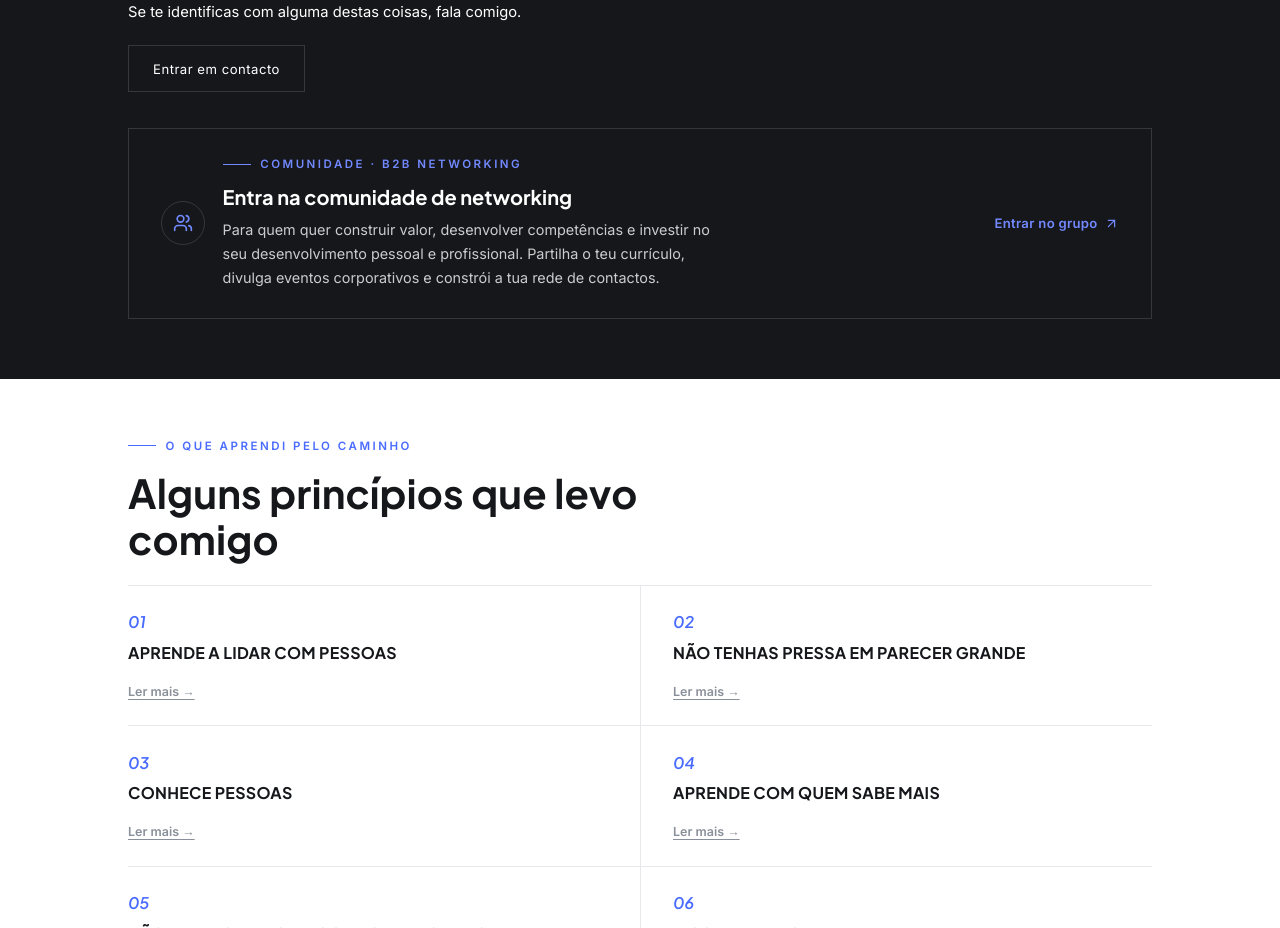
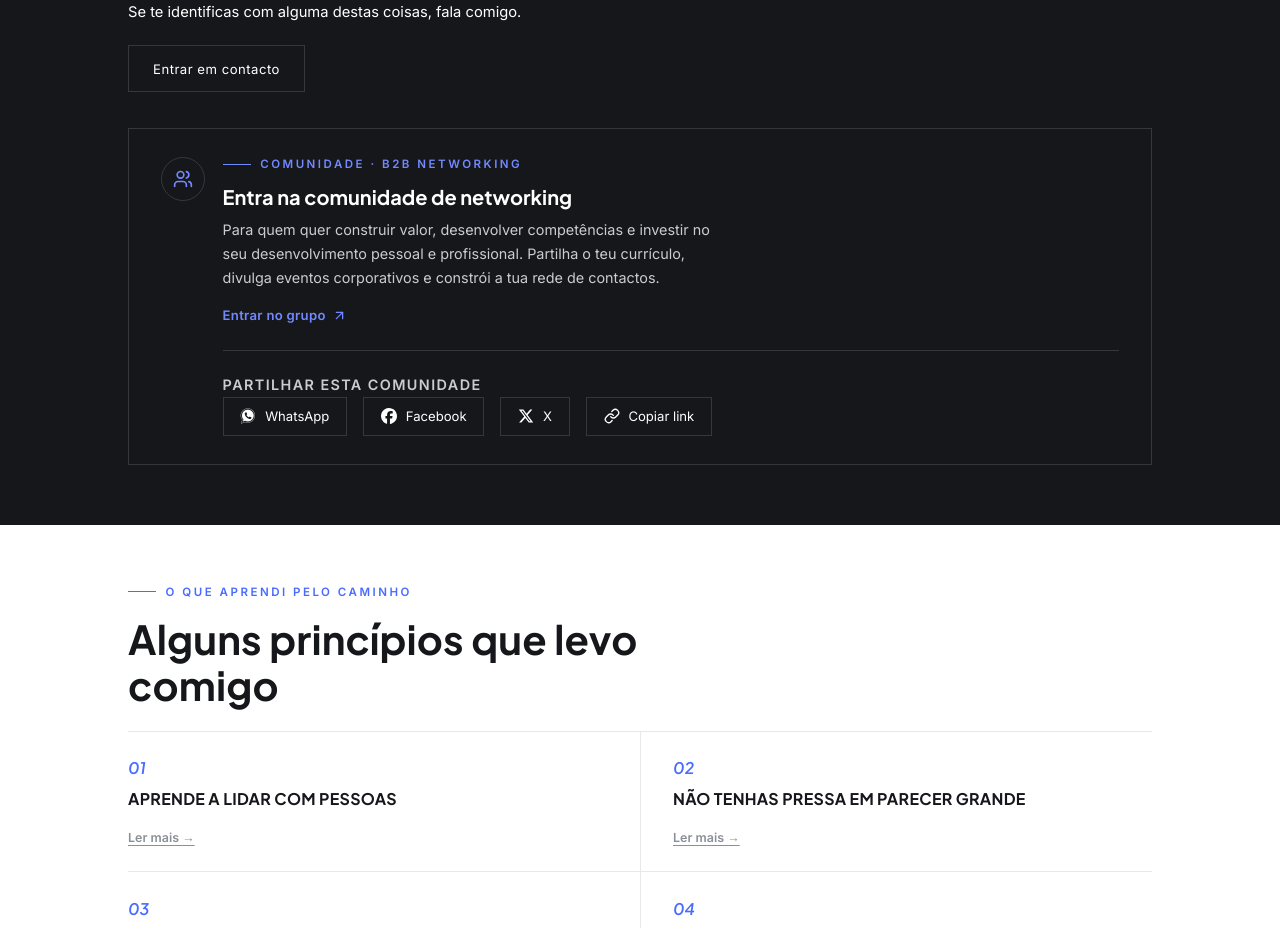
Before and after one commit to FredsonGotKeys/DIA7, a plain HTML site: page index.html in a window 1280 px wide. Shown: the part 4898-5826 px from the top of the page. Drawn offline with nearby package versions, Linux system fonts and the light colour scheme.

Commit message:
Adiciona botões de partilha ao cartão da comunidade de networking (#29)
Replica o padrão já usado no livro "O Telemóvel na Mesa de Jantar"
(share-row com WhatsApp, Facebook, X e copiar link) no cartão da
comunidade de B2B Networking, apontando para
https://fredsonmuianga.com/#networking.

Para suportar isto correctamente foi necessário deixar de ter o cartão
inteiro como uma única ligação (<a> a envolver tudo) — interactivo
aninhado dentro de interactivo é inválido em HTML e partiria o clique dos
novos botões de partilha. O cartão passa a ser um contentor simples com
uma ligação própria "Entrar no grupo" e a nova secção de partilha, com
cores adaptadas ao fundo escuro da secção Networking.


Claude-Session: https://claude.ai/code/session_0174u6W9GAKef4gqCUmcRGAT

Co-authored-by: Claude <noreply@anthropic.com>

```diff
--- a/index.html
+++ b/index.html
@@ -1257,16 +1257,8 @@
     margin-top: 2.25rem;
     padding: 1.5rem;
     border: 1px solid var(--hero-line);
-    text-decoration: none;
-    color: inherit;
     position: relative;
     z-index: 1;
-    transition: border-color 0.18s ease, background 0.18s ease;
-  }
-
-  .community-card:hover {
-    border-color: var(--accent);
-    background: rgba(73,107,255,0.06);
   }
 
   .community-card-icon {
@@ -1310,20 +1302,36 @@
     font-size: 0.82rem;
     font-weight: 600;
     letter-spacing: 0.3px;
+    text-decoration: none;
     color: var(--accent-dim);
-  }
+    margin-top: 1.1rem;
+    transition: color 0.16s ease;
+  }
+
+  .community-card-cta:hover { color: var(--bg); }
 
   .community-card-cta svg,
   .community-card-cta i { width: 15px; height: 15px; }
+
+  .community-card .share-row { border-top-color: var(--hero-line); }
+  .community-card .share-label { color: rgba(255,255,255,0.55); }
+
+  .community-card .presence-link {
+    color: var(--bg);
+    border-color: var(--hero-line);
+  }
+
+  .community-card .presence-link:hover {
+    border-color: var(--accent-dim);
+    color: var(--accent-dim);
+  }
 
   @media (min-width: 700px) {
     .community-card {
       flex-direction: row;
-      align-items: center;
       padding: 1.75rem 2rem;
     }
     .community-card-body { flex: 1; }
-    .community-card-cta { flex-shrink: 0; }
   }
 
   /* ══════════════ APRENDIZADOS ══════════════ */
@@ -1940,15 +1948,36 @@
         </div>
       </div>
 
-      <a class="community-card reveal" href="https://chat.whatsapp.com/FdWYhqoth8OJ1GdIxjMLsP" target="_blank" rel="noopener noreferrer">
+      <div class="community-card reveal">
         <span class="community-card-icon"><i data-lucide="users"></i></span>
         <div class="community-card-body">
           <p class="eyebrow">COMUNIDADE · B2B NETWORKING</p>
           <h3>Entra na comunidade de networking</h3>
           <p>Para quem quer construir valor, desenvolver competências e investir no seu desenvolvimento pessoal e profissional. Partilha o teu currículo, divulga eventos corporativos e constrói a tua rede de contactos.</p>
-        </div>
-        <span class="community-card-cta">Entrar no grupo <i data-lucide="arrow-up-right"></i></span>
-      </a>
+          <a class="community-card-cta" href="https://chat.whatsapp.com/FdWYhqoth8OJ1GdIxjMLsP" target="_blank" rel="noopener noreferrer">Entrar no grupo <i data-lucide="arrow-up-right"></i></a>
+          <div class="share-row share-row-dark">
+            <p class="share-label">Partilhar esta comunidade</p>
+            <div class="presence-row">
+              <a class="presence-link" href="https://wa.me/?text=Encontrei%20uma%20comunidade%20de%20networking%20B2B%20interessante%2C%20criada%20por%20Fredson%20Muianga.%20Vê%20aqui%3A%20https%3A%2F%2Ffredsonmuianga.com%2F%23networking" target="_blank" rel="noopener noreferrer" aria-label="Partilhar a comunidade no WhatsApp">
+                <span class="icn"><span class="icon-img" style="--icon-src: url('assets/whatsapp-icon.png')"></span></span>
+                WhatsApp
+              </a>
+              <a class="presence-link" href="https://www.facebook.com/sharer/sharer.php?u=https%3A%2F%2Ffredsonmuianga.com%2F%23networking" target="_blank" rel="noopener noreferrer" aria-label="Partilhar a comunidade no Facebook">
+                <span class="icn"><svg viewBox="0 0 24 24" fill="currentColor"><path d="M9.101 23.691v-7.98H6.627v-3.667h2.474v-1.58c0-4.085 1.848-5.978 5.858-5.978.401 0 .955.042 1.468.103a8.68 8.68 0 0 1 1.141.195v3.325a8.623 8.623 0 0 0-.653-.036 26.805 26.805 0 0 0-.733-.009c-.707 0-1.259.096-1.675.309a1.686 1.686 0 0 0-.679.622c-.258.42-.374.995-.374 1.752v1.297h3.919l-.386 1.926-.287 1.741h-3.246v8.245C19.396 23.238 24 18.179 24 12.044c0-6.627-5.373-12-12-12s-12 5.373-12 12c0 6.135 4.604 11.194 10.101 11.647Z"/></svg></span>
+                Facebook
+              </a>
+              <a class="presence-link" href="https://twitter.com/intent/tweet?text=Encontrei%20uma%20comunidade%20de%20networking%20B2B%20interessante%2C%20criada%20por%20Fredson%20Muianga.&amp;url=https%3A%2F%2Ffredsonmuianga.com%2F%23networking" target="_blank" rel="noopener noreferrer" aria-label="Partilhar a comunidade no X">
+                <span class="icn"><svg viewBox="0 0 24 24" fill="currentColor"><path d="M18.244 2.25h3.308l-7.227 8.26 8.502 11.24H16.17l-5.214-6.817L4.99 21.75H1.68l7.73-8.835L1.254 2.25H8.08l4.713 6.231zm-1.161 17.52h1.833L7.084 4.126H5.117z"/></svg></span>
+                X
+              </a>
+              <button type="button" class="presence-link js-copy-link" data-url="https://fredsonmuianga.com/#networking" style="cursor:pointer; font-family: var(--sans); background: none;">
+                <span class="icn"><i data-lucide="link"></i></span>
+                <span class="js-copy-label">Copiar link</span>
+              </button>
+            </div>
+          </div>
+        </div>
+      </div>
     </div>
   </section>
 
```
